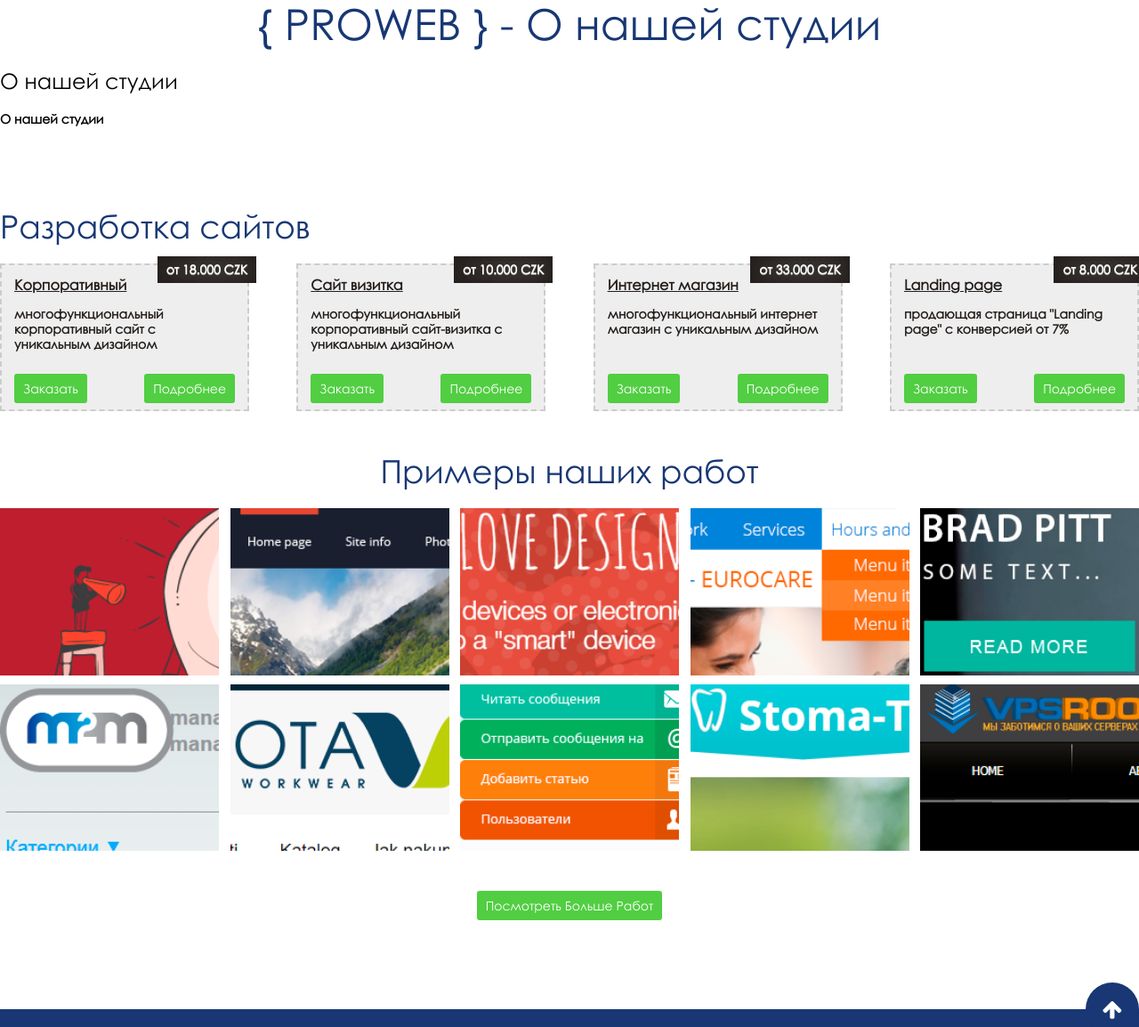
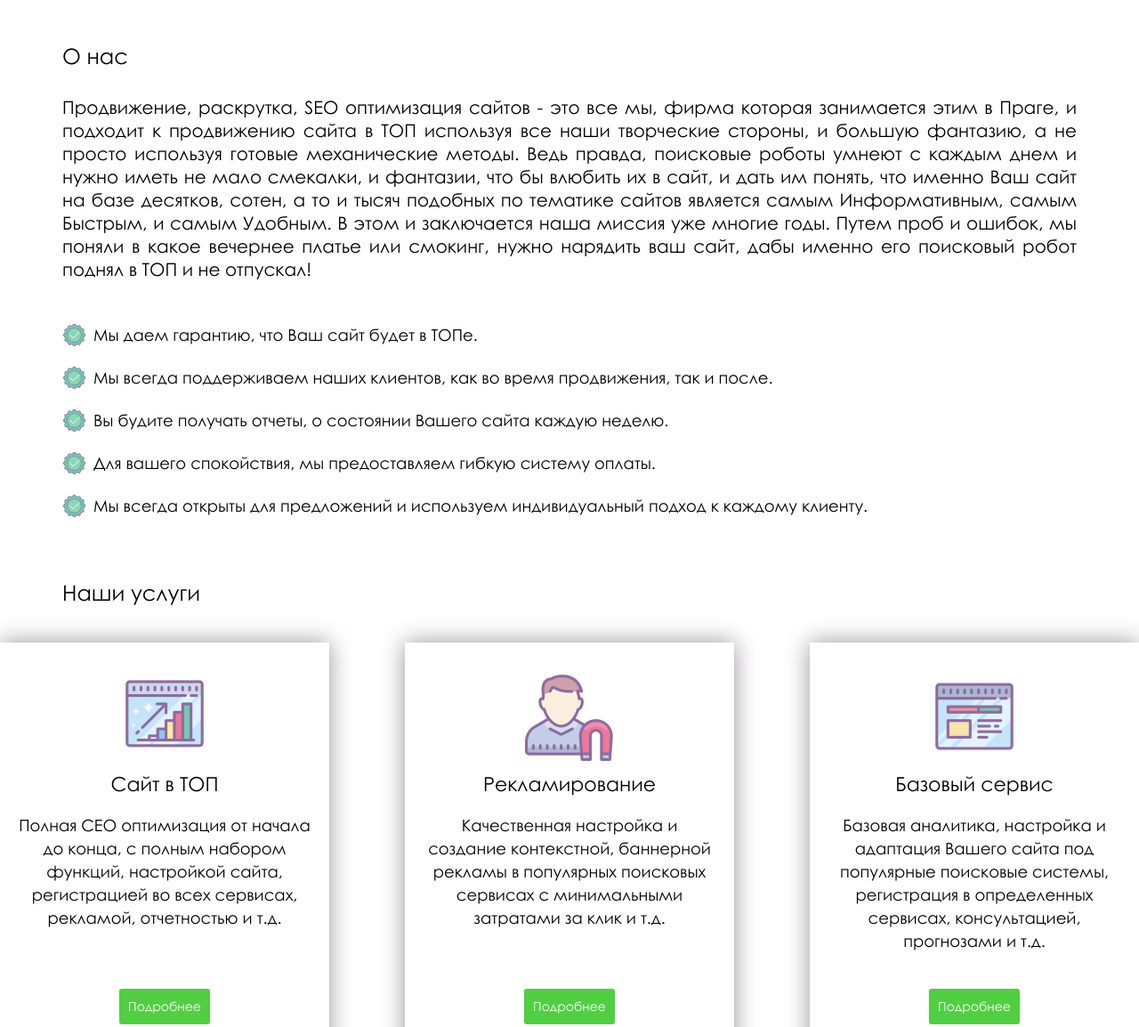
Before and after one commit to krol2006/ProWeb, a website: page dev/pages/index.html in a window 1280 px wide. Shown: the part 1098-2252 px from the top of the page at 89% size. Drawn offline with nearby package versions, Linux system fonts and the light colour scheme; files that its build step writes are made by us from their sources; files whose address does not match are found by name.

Commit message:
SOme changes

```diff
--- a/dev/pages/index.html
+++ b/dev/pages/index.html
@@ -1,98 +1,100 @@
 {% extends "layout.html" %}
 
-{% set title = "ProWeb | Главная" %}
+{% set title = "WeBrave | Главная" %}
 
 {% block content %}
 	<main>
 		<section class="bg-content">
-
-				<h1>Создание и <a href="#">продвижение</a> сайтов в Праге</h1>
-				<img src="images/slider_bg.jpg" alt="Slider">
-				<!-- <div class="slider">
-					<ul class="slider__list" data-slider>
-						<li class="slider__item">
-							<img src="images/intro_img2.png" alt="Intro">
-						</li>
-						<li class="slider__item">
-							<img src="images/intro_img3.png" alt="Intro">
-						</li>
-						<li class="slider__item">
-							<img src="images/intro_img4.png" alt="Intro">
-						</li>
-						<li class="slider__item">
-							<img src="images/intro_img5.png" alt="Intro">
-						</li>
-					</ul>
-				</div> -->
-
+			<h1>Создание и <a href="#">продвижение</a> сайтов в Праге</h1>
+			<img src="images/slider_bg.jpg" alt="Slider">
 		</section>
 
-		<section class="about">
-			<div class="container">
-				<h1>{ PROWEB } - О нашей студии</h1>
-				<h3>О нашей студии</h3>
-				<p>О нашей студии</p>
+		<section class="about" id="about">
+			<div class="container container--sm">
+				<div class="about__layout">
+					<div class="about__title">
+						<p>О нас</p>
+					</div>
+
+					<div class="about__text">
+						<p>Продвижение, раскрутка, SEO оптимизация сайтов - это все мы, фирма которая занимается этим в Праге, и подходит к продвижению сайта в ТОП используя все наши творческие стороны, и большую фантазию, а не просто используя готовые механические методы.
+							Ведь правда, поисковые роботы умнеют с каждым днем и нужно иметь не мало смекалки, и фантазии, что бы влюбить их в сайт, и дать им понять, что именно Ваш сайт на базе десятков, сотен, а то и тысяч подобных по тематике сайтов является самым Информативным, самым Быстрым, и самым Удобным. В этом и заключается наша миссия уже многие годы.
+							Путем проб и ошибок, мы поняли в какое вечернее платье или смокинг, нужно нарядить ваш сайт, дабы именно его поисковый робот поднял в ТОП и не отпускал!
+						</p>
+					</div>
+
+					<ul class="about__list">
+						<li>Мы даем гарантию, что Ваш сайт будет в ТОПе.</li>
+						<li>Мы всегда поддерживаем наших клиентов, как во время продвижения, так и после.</li>
+						<li>Вы будите получать отчеты, о состоянии Вашего сайта каждую неделю.</li>
+						<li>Для вашего спокойствия, мы предоставляем гибкую систему оплаты.</li>
+						<li>Мы всегда открыты для предложений и используем индивидуальный подход к каждому клиенту.</li>
+					</ul>
+				</div>
 			</div>
 		</section>
 
-		<section class="services">
+		<section class="serv" id="serv">
 			<div class="container">
-				<h2>Разработка сайтов</h2>
+				<div class="serv__title">
+					<p>Наши услуги</p>
+				</div>
 
-				<div class="services__list">
-					<div class="services__item">
-						<p class="services__item__price">от 18.000 CZK</p>
-
-						<div class="services__item__content">
-							<p class="services__item__title"><a href="#" class="services__item__title__link">Корпоративный</a></p>
-							<p class="services__item__text">многофункциональный корпоративный сайт с уникальным дизайном</p>
+				<div class="serv__list">
+					<div class="serv__item wow slideInLeft" data-wow-duration="2s" style="visibility: visible; animation-duration: 2s; animation-name: slideInLeft;">
+						<div class="serv__item__img">
+							<img src="images/sev_item1.png">
 						</div>
 
-						<div class="services__item__buttons">
-							<a href="#" class="btn">заказать</a>
-							<a href="corporate.html" class="btn">подробнее</a>
+						<div class="serv__item__title">
+							<p>Сайт в ТОП</p>
+						</div>
+
+						<div class="serv__item__text">
+							<p>Полная СЕО оптимизация от начала до конца, с полным набором функций,
+								настройкой сайта, регистрацией во всех сервисах, рекламой, отчетностью и т.д.
+							</p>
+						</div>
+
+						<div class="serv__item__buttons">
+							<a class="btn" href="agenturni.html">подробнее</a>
 						</div>
 					</div>
 
-					<div class="services__item">
-						<p class="services__item__price">от 10.000 CZK</p>
-
-						<div class="services__item__content">
-							<p class="services__item__title"><a href="brochure.html" class="services__item__title__link">Сайт визитка</a></p>
-							<p class="services__item__text">многофункциональный корпоративный сайт-визитка с уникальным дизайном</p>
+					<div class="serv__item wow slideInUp" data-wow-duration="2s" style="visibility: visible; animation-duration: 2s; animation-name: slideInUp;">
+						<div class="serv__item__img">
+							<img src="images/sev_item2.png">
 						</div>
-
-						<div class="services__item__buttons">
-							<a href="#" class="btn">заказать</a>
-							<a href="brochure.html" class="btn">подробнее</a>
+						<div class="serv__item__title">
+							<p>Рекламирование</p>
+						</div>
+						<div class="serv__item__text">
+							<p>Качественная настройка и создание контекстной, баннерной рекламы в
+								популярных поисковых сервисах с минимальными затратами за клик и т.д.
+							</p>
+						</div>
+						<div class="serv__item__buttons">
+							<a class="btn" href="outsourcing.html">подробнее</a>
 						</div>
 					</div>
 
-					<div class="services__item">
-						<p class="services__item__price">от 33.000 CZK</p>
-
-						<div class="services__item__content">
-							<p class="services__item__title"><a href="#" class="services__item__title__link">Интернет магазин</a></p>
-							<p class="services__item__text">многофункциональный интернет магазин с уникальным дизайном</p>
+					<div class="serv__item wow slideInRight" data-wow-duration="2s" style="visibility: visible; animation-duration: 2s; animation-name: slideInRight;">
+						<div class="serv__item__img">
+							<img src="images/sev_item3.png">
 						</div>
 
-						<div class="services__item__buttons">
-							<a href="#" class="btn">заказать</a>
-							<a href="eshop.html" class="btn">подробнее</a>
-						</div>
-					</div>
-
-					<div class="services__item">
-						<p class="services__item__price">от 8.000 CZK</p>
-
-						<div class="services__item__content">
-							<p class="services__item__title"><a href="#" class="services__item__title__link">Landing page</a></p>
-							<p class="services__item__text">продающая страница "Landing page" с конверсией от 7%</p>
+						<div class="serv__item__title">
+							<p>Базовый сервис</p>
 						</div>
 
-						<div class="services__item__buttons">
-							<a href="#" class="btn">заказать</a>
-							<a href="#" class="btn">подробнее</a>
+						<div class="serv__item__text">
+							<p>Базовая аналитика, настройка и адаптация Вашего сайта под популярные
+								поисковые системы, регистрация в определенных сервисах, консультацией, прогнозами и т.д.
+							</p>
+						</div>
+
+						<div class="serv__item__buttons">
+							<a class="btn" href="#">подробнее</a>
 						</div>
 					</div>
 				</div>
--- a/dev/scss/buttons.scss
+++ b/dev/scss/buttons.scss
@@ -1,5 +1,5 @@
 .btn {
-  height: 33px;
+  height: 40px;
   display: inline-block;
   box-sizing: border-box;
   padding: 0 10px;
@@ -12,7 +12,7 @@
   cursor: pointer;
   border-radius: 3px;
   transition: all .2s;
-  line-height: 33px;
+  line-height: 40px;
 
   &:focus {
     outline: none;
--- a/dev/scss/container.scss
+++ b/dev/scss/container.scss
@@ -6,4 +6,10 @@
   &--lg {
     max-width: 1440px;
   }
+
+  &--sm {
+    max-width: 1280px;
+  }
 }
+
+$lg: "(max-width: 1199px)";
--- a/dev/scss/main.scss
+++ b/dev/scss/main.scss
@@ -82,6 +82,10 @@ main {
   right: 0;
   top: 0;
   z-index: 2000;
+
+  @include breakpoint($lg) {
+    height: 80px;
+  }
 
   &__layout {
     height: 100%;
@@ -246,14 +250,21 @@ main {
 
         &__link {
           font: 16px $font;
-          display: block;
+          display: flex;
+          height: 100%;
+          align-items: center;
           box-sizing: border-box;
           text-decoration: none;
-          color: rgba(255,255,255,.6);
+          color: rgba(255, 255, 255, .6);
           padding: 0 15px;
-          white-space: nowrap;
-          text-align: center;
-          line-height: 68px;
+          justify-content: center;
+
+          @include breakpoint($lg) {
+            padding: {
+              left: 5px;
+              right: 5px;
+            }
+          }
 
           &:hover {
             color: #51ce42;
@@ -329,13 +340,61 @@ main {
 }
 
 .about {
-  padding: 45px 0;
-  box-sizing: border-box;
+  &__layout {
+    padding-left: 70px;
+    padding-right: 70px;
   }
 
-.services {
-  padding: 45px 0;
-  box-sizing: border-box;
+  &__title {
+      font: normal 24px $font;
+
+      margin: {
+          top: 90px;
+          bottom: 30px;
+      }
+
+      p {
+        font-weight: normal;
+      }
+  }
+
+  &__text {
+      font-size: 20px;
+      text-align: justify;
+      font-weight: normal;
+      margin-bottom: 48px;
+      line-height: 26px;
+
+      p {
+        font-weight: normal;
+      }
+  }
+
+  &__list {
+      font-size: 18px;
+
+      li {
+          background: url(../images/about_list_bg.png) no-repeat;
+          padding-left: 35px;
+          margin-bottom: 22px;
+          background-size: 27px;
+          line-height: 26px;
+      }
+  }
+}
+
+.serv {
+  margin-bottom: 96px;
+
+  &__title{
+      @extend .about__title;
+
+      margin: {
+          left: 70px;
+          bottom: 42px;
+          top: 70px;
+      }
+  }
 
   &__list {
       display: flex;
@@ -343,74 +402,50 @@ main {
   }
 
   &__item {
-    max-width: 280px;
-    background: $grey;
-    border: 2px dashed $darkGrey;
-    box-sizing: border-box;
-    padding: 7px;
-    position: relative;
+      flex: 0 1 33%;
+      max-width: 370px;
+      -webkit-box-shadow: 0 0 25px 0 rgba(153,147,153,1);
+      -moz-box-shadow: 0 0 25px 0 rgba(153,147,153,1);
+      box-shadow: 0 0 25px 0 rgba(153,147,153,1);
 
-    &__price {
-      position: absolute;
-      color: white;
-      background: $brown;
-      height: 30px;
-      box-sizing: border-box;
-      padding: 0 10px;
-      right: -10px;
-      top: -10px;
-      font-weight: 600;
-      line-height: 30px;
-
-      @extend %textShadow;
-    }
-
-    &__content {
-      box-sizing: border-box;
-      padding: 7px;
-      min-height: 105px;
+      &__img {
+          min-height: 125px;
+          display: flex;
+          align-items: center;
+          justify-content: center;
+          margin-top: 20px;
       }
 
       &__title {
-      &__link {
-        color: $brown;
-        font-weight: 700;
-        font-size: 16px;
-        line-height: 1;
+          font-size: 22px;
+          text-align: center;
+          margin-bottom: 20px;
 
-        &:hover {
-          text-decoration: none;
-        }
+          p {
+            font-weight: normal;
           }
       }
 
       &__text {
-      margin: {
-        top: 15px;
-      };
-      color: $brown;
+          font-size: 18px;
+          padding: {
+              left: 20px;
+              right: 20px;
+          }
+          margin-bottom: 40px;
+          text-align: center;
+          min-height: 157px;
+          line-height: 26px;
+
+          p {
+            font-weight: normal;
+          }
       }
 
       &__buttons {
-      padding: 0 7px;
-      margin-top: 10px;
-      display: flex;
-      justify-content: space-between;
-
-      > * {
-        flex: 0 1 auto;
+          margin-bottom: 65px;
+          text-align: center;
       }
-    }
-  }
-
-  &__list--page {
-    margin-top: 30px;
-  }
-
-  &__list--page &__item {
-    max-width: 48%;
-    border: none;
-    background: none;
   }
 }
 
@@ -513,7 +548,7 @@ main {
 
 .contact {
   box-sizing: border-box;
-  padding-bottom: 70px;
+  padding-top: 200px;
 
   &__layout {
     display: flex;
```
Also changed, not shown: dev/images/about_list_bg.png (added), dev/images/sev_item1.png (added), dev/images/sev_item2.png (added), dev/images/sev_item3.png (added). Lines whose indentation alone changed are shown as unchanged.
